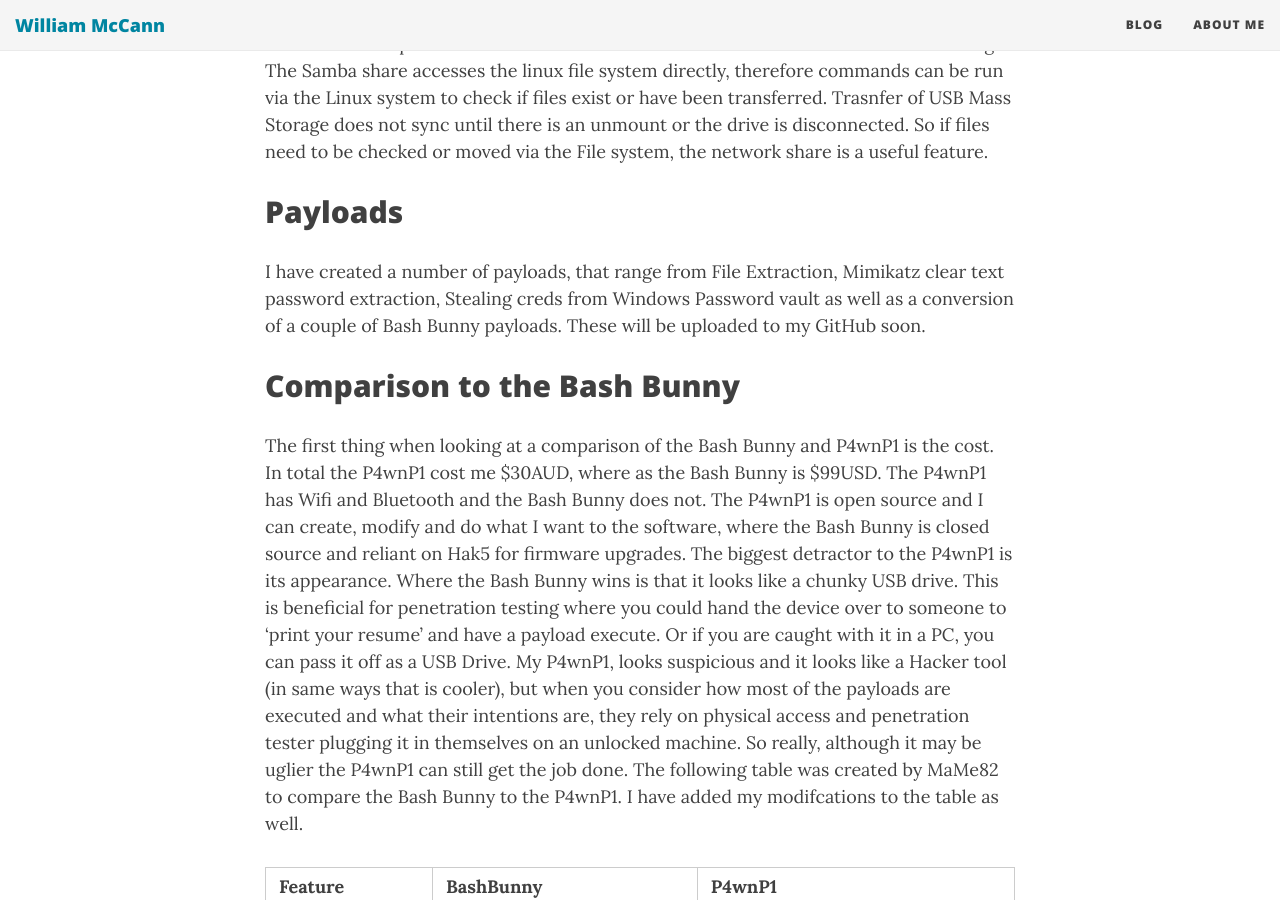
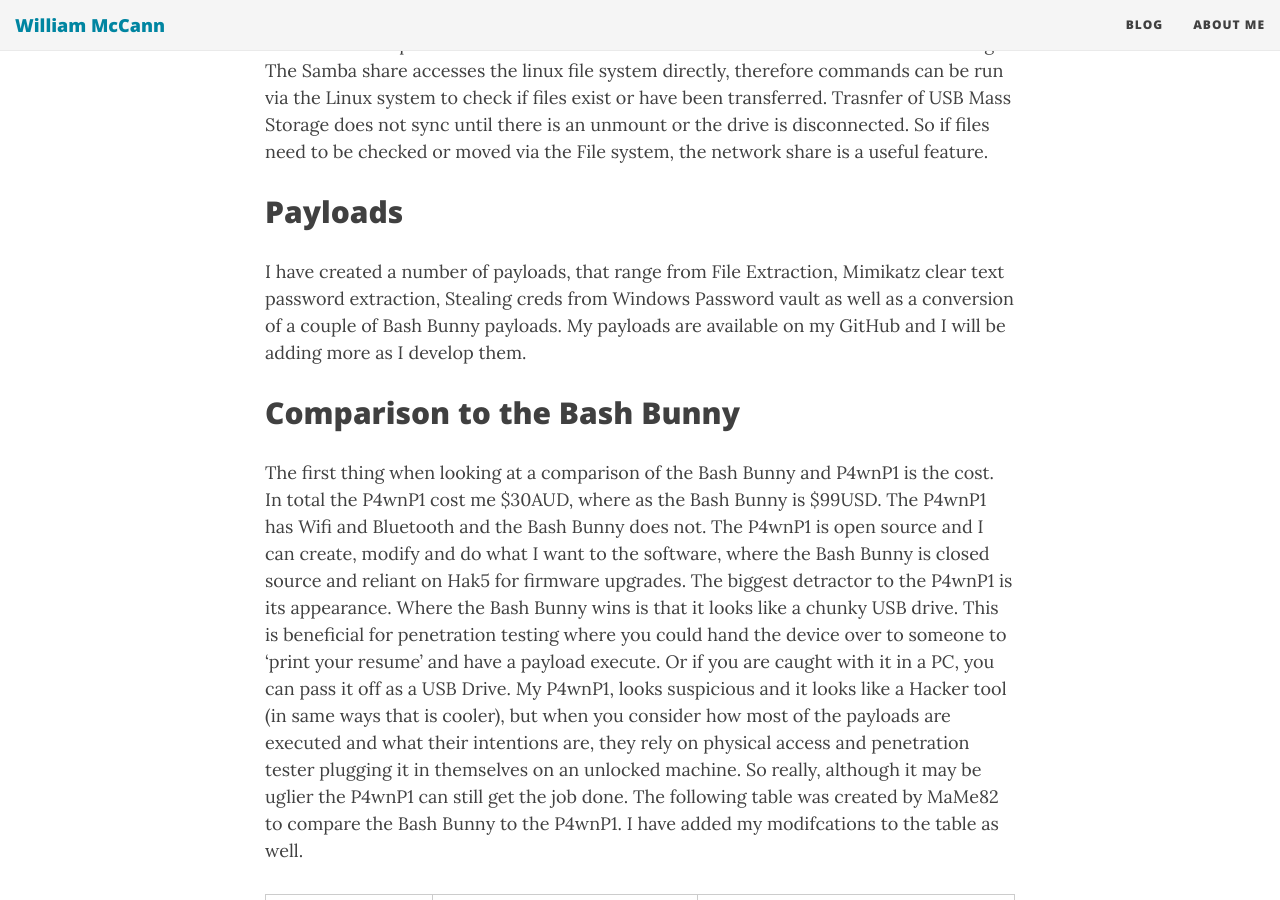
Before and after one commit to wjmccann/wjmccann.github.io, a Jekyll site: the page built from _posts/2017-11-09-Introducing-the-P4wnP1-Bilby.md, in a window 1280 px wide and 900 px high, scrolled down 4542 px. Built offline with Jekyll 4.4.1, drawn with Linux system fonts in a browser that asks for light colours; nearby versions of some CDN libraries; comment, search, counter and statistics services are not loaded.

Commit message:
Update 2017-11-09-Introducing-the-P4wnP1-Bilby.md

```diff
--- a/_posts/2017-11-09-Introducing-the-P4wnP1-Bilby.md
+++ b/_posts/2017-11-09-Introducing-the-P4wnP1-Bilby.md
@@ -56,7 +56,7 @@
 I also installed Samba and created a network share. This creates a new way of extracting files from a computer which can have added benefits over transfer via USB Mass Storage. The Samba share accesses the linux file system directly, therefore commands can be run via the Linux system to check if files exist or have been transferred. Trasnfer of USB Mass Storage does not sync until there is an unmount or the drive is disconnected. So if files need to be checked or moved via the File system, the network share is a useful feature.
 
 ## Payloads
-I have created a number of payloads, that range from File Extraction, Mimikatz clear text password extraction, Stealing creds from Windows Password vault as well as a conversion of a couple of Bash Bunny payloads. These will be uploaded to my GitHub soon.
+I have created a number of payloads, that range from File Extraction, Mimikatz clear text password extraction, Stealing creds from Windows Password vault as well as a conversion of a couple of Bash Bunny payloads. My payloads are available on my GitHub and I will be adding more as I develop them.
 
 ## Comparison to the Bash Bunny
 The first thing when looking at a comparison of the Bash Bunny and P4wnP1 is the cost. In total the P4wnP1 cost me $30AUD, where as the Bash Bunny is $99USD. The P4wnP1 has Wifi and Bluetooth and the Bash Bunny does not. The P4wnP1 is open source and I can create, modify and do what I want to the software, where the Bash Bunny is closed source and reliant on Hak5 for firmware upgrades. The biggest detractor to the P4wnP1 is its appearance. Where the Bash Bunny wins is that it looks like a chunky USB drive. This is beneficial for penetration testing where you could hand the device over to someone to 'print your resume' and have a payload execute. Or if you are caught with it in a PC, you can pass it off as a USB Drive. My P4wnP1, looks suspicious and it looks like a Hacker tool (in same ways that is cooler), but when you consider how most of the payloads are executed and what their intentions are, they rely on physical access and penetration tester plugging it in themselves on an unlocked machine. So really, although it may be uglier the P4wnP1 can still get the job done. The following table was created by MaMe82 to compare the Bash Bunny to the P4wnP1. I have added my modifcations to the table as well.
```
